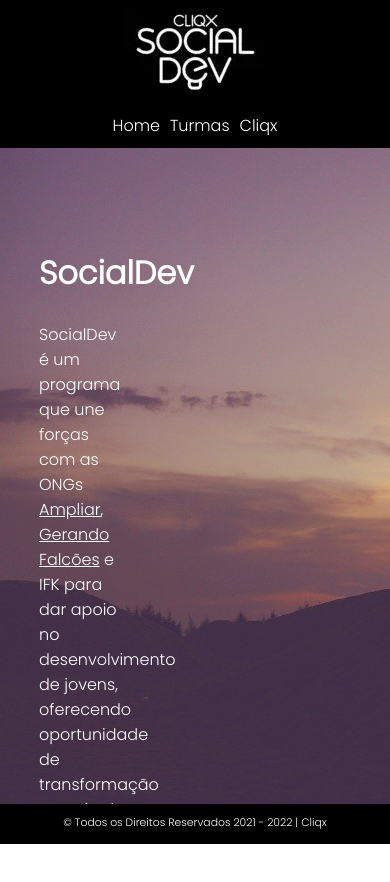
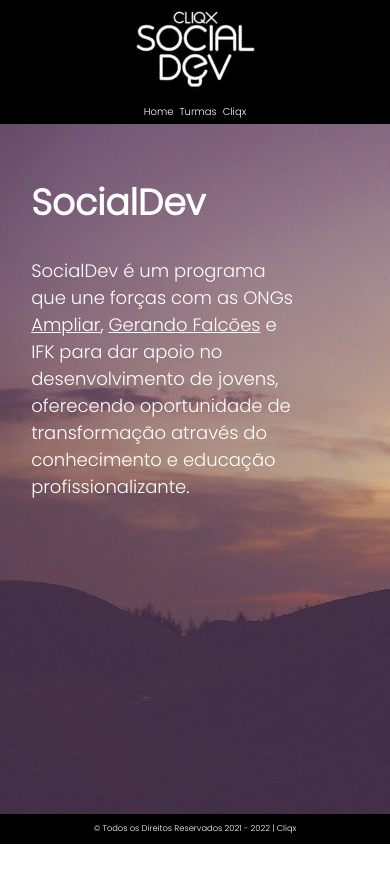
Before and after one commit to gabrielfreitas-lima/pagina_do_gui, a plain HTML site: page index.html in a window 390 px wide. After the commit the page ends 844 px from the top, so only its background shows below. Drawn offline with Linux system fonts and the light colour scheme.

Commit message:
foi adicionada as reponsividades (necessita de ajustes)

```diff
--- a/css/main.css
+++ b/css/main.css
@@ -44,7 +44,7 @@ li{
     position: relative;
     left: 10vw;
     top: 12vh;
-    width: 23vw;
+    width: 24vw;
     color: white;
 }
 .texto a{
@@ -69,7 +69,7 @@ footer p, a{
     top: 20%;
 }
 
-@media screen and (max-width: 768px) {
+@media screen and (max-width: 1024px) {
     html, body{
         width: 100vw;
         height: 100vh;
@@ -78,14 +78,14 @@ footer p, a{
         background-size: cover;
         background-repeat: no-repeat;
         font-family: 'Poppins', sans-serif;
-        font-size: 16px;
+        font-size: 14px;
     }
 
     header{
         background-color: black;
         width: 100vw;
         height: auto;
-        padding: 5px 0px 10px 0px;
+        padding: 4px 0px 8px 0px;
     }
     .logo{
         display: flex;
@@ -99,17 +99,14 @@ footer p, a{
     }
     li{
         display: inline;
-        padding: 5px;
-    }
-    .link_header {
-        text-decoration: none;
-        color: white;
+        padding: 4px;
     }
     .texto {
         position: relative;
-        left: 10vw;
-        top: 12vh;
-        width: 23vw;
+        left: 8vw;
+        top: 11vh;
+        width: 30vw;
+        font-size: 14px;
         color: white;
     }
     .texto a{
@@ -120,12 +117,12 @@ footer p, a{
     footer{
         background-color: black;
         color: white;
-        height: 40px;
+        height: 35px;
         width: 100vw;
         text-align: center;
         position: fixed;
         bottom: 0vh;
-        font-size: 13px;
+        font-size: 12px;
     }
     footer p, a{
         color: white;
@@ -135,3 +132,190 @@ footer p, a{
     }
 
 }
+@media screen and (max-width: 768px) {
+    html, body{
+        width: 100vw;
+        height: 100vh;
+        margin: 0%;
+        background-image: url("../assets/fundo_site_cliqx.jpeg");
+        background-size: cover;
+        background-repeat: no-repeat;
+        font-family: 'Poppins', sans-serif;
+        font-size: 14px;
+    }
+
+    header{
+        background-color: black;
+        width: 100vw;
+        height: auto;
+        padding: 3px 0px 6px 0px;
+    }
+    .logo{
+        display: flex;
+        justify-content: center;
+    }
+    ul{
+        list-style: none;
+        display: inline;
+        display: flex;
+        justify-content: center;
+    }
+    li{
+        display: inline;
+        padding: 4px;
+    }
+    .texto {
+        position: relative;
+        left: 8vw;
+        top: 10vh;
+        width: 35vw;
+        font-size: 12px;
+        color: white;
+    }
+    .texto a{
+        color: white;
+        cursor:pointer;
+        text-decoration: underline;
+    }
+    footer{
+        background-color: black;
+        color: white;
+        height: 30px;
+        width: 100vw;
+        text-align: center;
+        position: fixed;
+        bottom: 0vh;
+        font-size: 10px;
+    }
+    footer p, a{
+        color: white;
+        position: relative;
+        text-decoration: none;
+        top: 20%;
+    }
+
+}
+@media screen and (max-width: 430px) {
+    html, body{
+        width: 100vw;
+        height: 100vh;
+        margin: 0%;
+        background-image: url("../assets/fundo_site_cliqx.jpeg");
+        background-size: cover;
+        background-repeat: no-repeat;
+        font-family: 'Poppins', sans-serif;
+        font-size: 10px;
+    }
+
+    header{
+        background-color: black;
+        width: 100vw;
+        height: auto;
+        padding: 2px 0px 4px 0px;
+    }
+    .logo{
+        display: flex;
+        justify-content: center;
+    }
+    ul{
+        list-style: none;
+        display: inline;
+        display: flex;
+        justify-content: center;
+    }
+    li{
+        display: inline;
+        padding: 3px;
+    }
+    .texto {
+        position: relative;
+        top: 6vh;
+        width: 70vw;
+        font-size: 18px;
+        color: white;
+    }
+    .texto a{
+        color: white;
+        cursor:pointer;
+        text-decoration: underline;
+    }
+    footer{
+        background-color: black;
+        color: white;
+        height: 30px;
+        width: 100vw;
+        text-align: center;
+        position: fixed;
+        bottom: 0vh;
+        font-size: 10px;
+    }
+    footer p, a{
+        color: white;
+        position: relative;
+        text-decoration: none;
+        top: 20%;
+    }
+
+}
+@media screen and (max-width: 380px) {
+    html, body{
+        width: 100vw;
+        height: 100vh;
+        margin: 0%;
+        background-image: url("../assets/fundo_site_cliqx.jpeg");
+        background-size: cover;
+        background-repeat: no-repeat;
+        font-family: 'Poppins', sans-serif;
+        font-size: 14px;
+    }75
+    header{
+        background-color: black;
+        width: 100vw;
+        height: auto;
+        padding: 4px 0px 8px 0px;
+    }
+    .logo{
+        display: flex;
+        justify-content: center;
+    }
+    ul{
+        list-style: none;
+        display: inline;
+        display: flex;
+        justify-content: center;
+    }
+    li{
+        display: inline;
+        padding: 4px;
+    }
+    .texto {
+        position: relative;
+        left: 8vw;
+        top: 10vh;
+        width: 80vw;
+        font-size: 16px;
+        color: white;
+    }
+    .texto a{
+        color: white;
+        cursor:pointer;
+        text-decoration: underline;
+    }
+    footer{
+        background-color: black;
+        color: white;
+        height: 30px;
+        width: 100vw;
+        text-align: center;
+        position: fixed;
+        bottom: 0vh;
+        font-size: 10px;
+    }
+    footer p, a{
+        color: white;
+        position: relative;
+        text-decoration: none;
+        top: 20%;
+    }
+
+}
```
